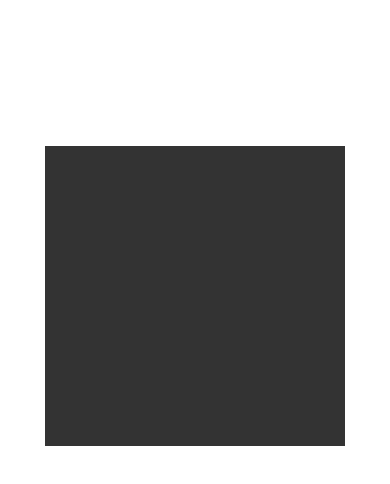
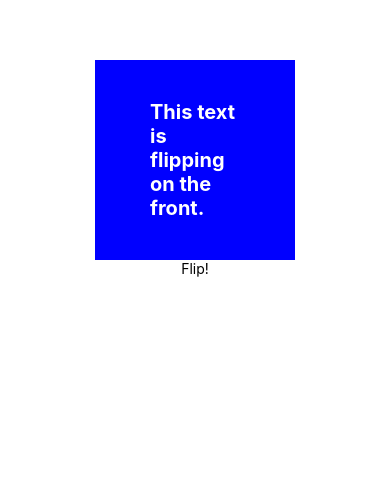
Before and after one commit to ALexander4295502/rn-animation-sample, a React Native app: screen / in a window 390 px wide. Shown: the part 254-738 px from the top of the page. Built offline with nearby package versions, Linux system fonts and the light colour scheme.

Commit message:
add FlipCardAnimation component for demo

```diff
--- a/App.js
+++ b/App.js
@@ -13,12 +13,13 @@
 import AnimateSequence from './Components/AnimateSequence';
 import AnimatedStagger from './Components/AnimatedStagger';
 import AnimatedParallel from './Components/AnimatedParallel';
+import FlipCardAnimation from './Components/FlipCardAnimation';
 
 export default class App extends Component<{}> {
 
   render() {
     return (
-      <AnimatedParallel/>
+      <FlipCardAnimation/>
     );
   }
 }
--- /dev/null
+++ b/Components/FlipCardAnimation.js
@@ -0,0 +1,102 @@
+import React, {Component} from 'react';
+import {
+  StyleSheet,
+  Text,
+  View,
+  TouchableOpacity,
+  Animated
+} from 'react-native';
+
+const styles = StyleSheet.create({
+  container: {
+    flex: 1,
+    alignItems: 'center',
+    justifyContent: 'center',
+  },
+  flipCard: {
+    width: 200,
+    height: 200,
+    alignItems: 'center',
+    justifyContent: 'center',
+    backgroundColor: '#0000ff',
+    backfaceVisibility: 'hidden'
+  },
+  flipCardBack: {
+    backgroundColor: '#ff0000',
+    position: 'absolute',
+    top: 0,
+  },
+  flipText: {
+    width: 90,
+    fontSize: 20,
+    color: '#fff',
+    fontWeight: 'bold'
+  }
+});
+
+export default class FlipCardAnimation extends Component {
+
+  componentWillMount() {
+    this.animatedValue = new Animated.Value(0);
+    this._value = {};
+    this.animatedValue.addListener(({value}) => {
+      this._value = value;
+    });
+    this.frontInterpolate = this.animatedValue.interpolate({
+      inputRange: [0, 180],
+      outputRange: ['0deg', '180deg'],
+    });
+    this.backInterpolate = this.animatedValue.interpolate({
+      inputRange: [0, 180],
+      outputRange: ['180deg', '360deg']
+    });
+  }
+
+  flipCard() {
+    if(this._value >= 90){
+      Animated.spring(this.animatedValue, {
+        toValue: 0,
+        friction: 8,
+        tension: 10
+      }).start();
+    } else {
+      Animated.spring(this.animatedValue, {
+        toValue: 180,
+        friction: 8,
+        tension: 10
+      }).start();
+    }
+  }
+
+  render() {
+    const frontAnimatedStyle = {
+      transform: [
+        {rotateX: this.frontInterpolate}
+      ]
+    };
+    const backAnimatedStyle = {
+      transform: [
+        {rotateX: this.backInterpolate}
+      ]
+    };
+    return (
+      <View style={styles.container}>
+        <View>
+          <Animated.View style={[styles.flipCard, frontAnimatedStyle]}>
+            <Text style={styles.flipText}>
+              This text is flipping on the front.
+            </Text>
+          </Animated.View>
+          <Animated.View style={[styles.flipCard, styles.flipCardBack, backAnimatedStyle]}>
+            <Text style={styles.flipText}>
+              This text is flipping on the back.
+            </Text>
+          </Animated.View>
+        </View>
+        <TouchableOpacity onPress={this.flipCard.bind(this)}>
+          <Text> Flip! </Text>
+        </TouchableOpacity>
+      </View>
+    );
+  }
+}
```
